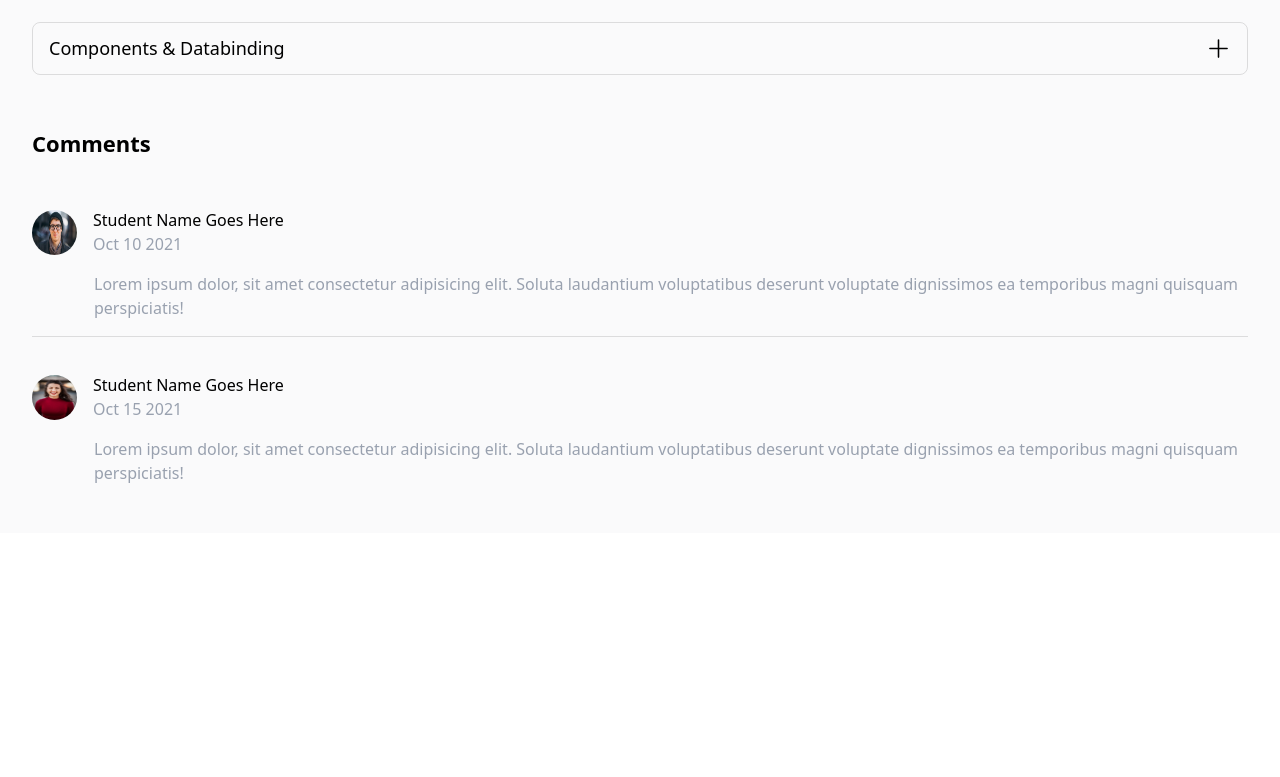
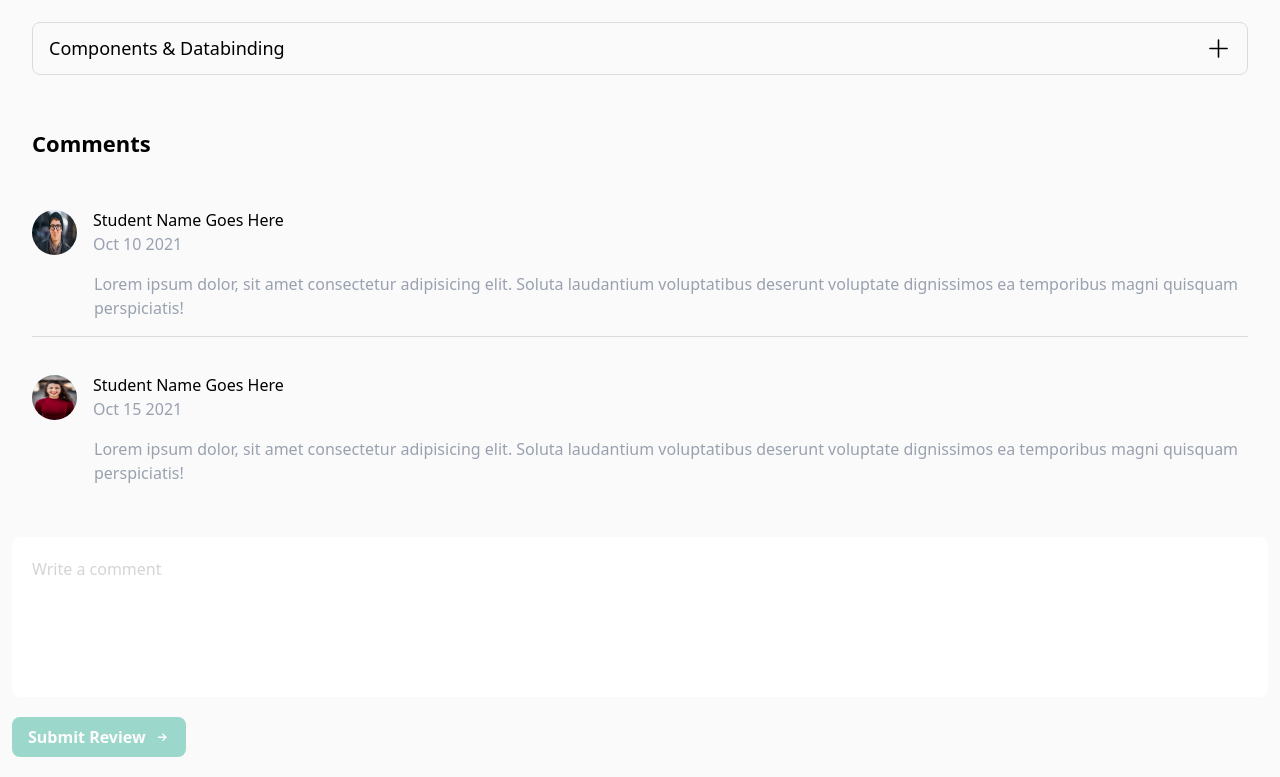
Before and after one commit to gemy3731/it-legend-task, a Next.js app: page / in a window 1280 px wide. Shown: the part 2098-2875 px from the top of the page. Before the commit the page ends 2631 px from the top, so only its background shows below. Built offline with nearby package versions, Linux system fonts and the light colour scheme.

Commit message:
feat(wrtie comment section): add write comment section

```diff
--- a/src/app/page.tsx
+++ b/src/app/page.tsx
@@ -3,6 +3,7 @@
 import CourseMaterialSection from "@/components/CourseMaterialSection";
 import CoursesSection from "@/components/CoursesSection";
 import HeroSection from "@/components/HeroSection";
+import WriteCommentSection from "@/components/WriteCommentSection";
 
 
 export default function Home() {
@@ -12,6 +13,7 @@
       <CourseMaterialSection/>
       <CoursesSection/>
       <CommentsSection/>
+      <WriteCommentSection/>
     </div>
   );
 }
--- /dev/null
+++ b/src/components/WriteCommentSection.tsx
@@ -0,0 +1,35 @@
+"use client";
+import { useState } from "react";
+import { GrFormNextLink } from "react-icons/gr";
+
+const WriteCommentSection = () => {
+  const [value, setValue] = useState<string>("");
+  const handleSubmit = (e: React.MouseEvent<HTMLButtonElement, MouseEvent>) => {
+    e.preventDefault();
+    setValue("");
+  };
+  return (
+    <section id="writeComment" className="flex flex-col gap-5 mt-6">
+      <textarea
+        name="comment"
+        id="comment"
+        cols={30}
+        rows={5}
+        value={value}
+        onChange={(e) => setValue(e.target.value)}
+        placeholder="Write a comment"
+        className="w-full resize-none bg-white rounded-lg p-5 placeholder:text-[#81818157]  outline-0"
+      ></textarea>
+      <button
+        onClick={handleSubmit}
+        type="submit"
+        disabled={!value}
+        className="flex items-center gap-2 bg-[#41b69d] rounded-lg text-white px-4 py-2 font-semibold text-center w-fit disabled:opacity-50 disabled:!cursor-not-allowed"
+      >
+        Submit Review <GrFormNextLink />
+      </button>
+    </section>
+  );
+};
+
+export default WriteCommentSection;
```
